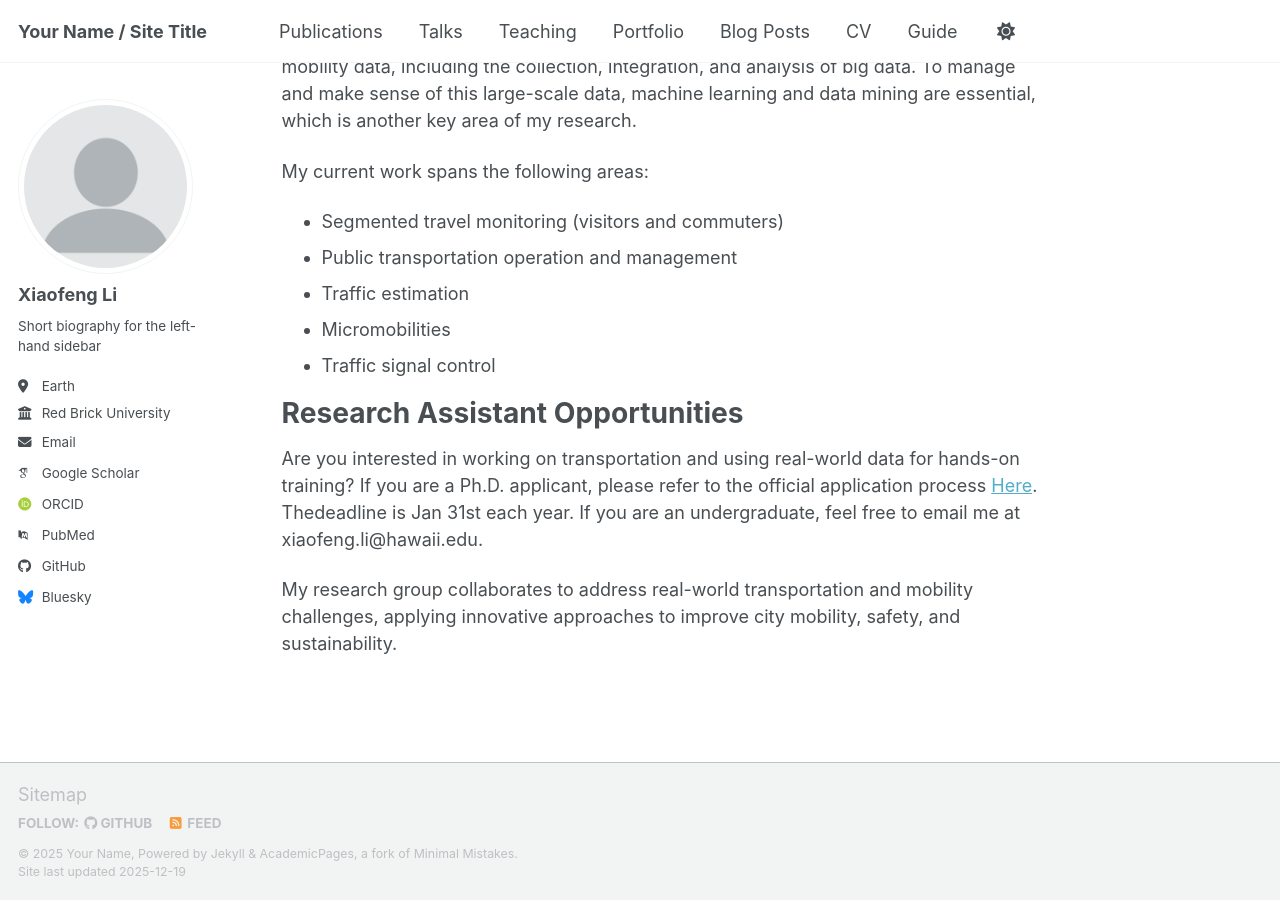
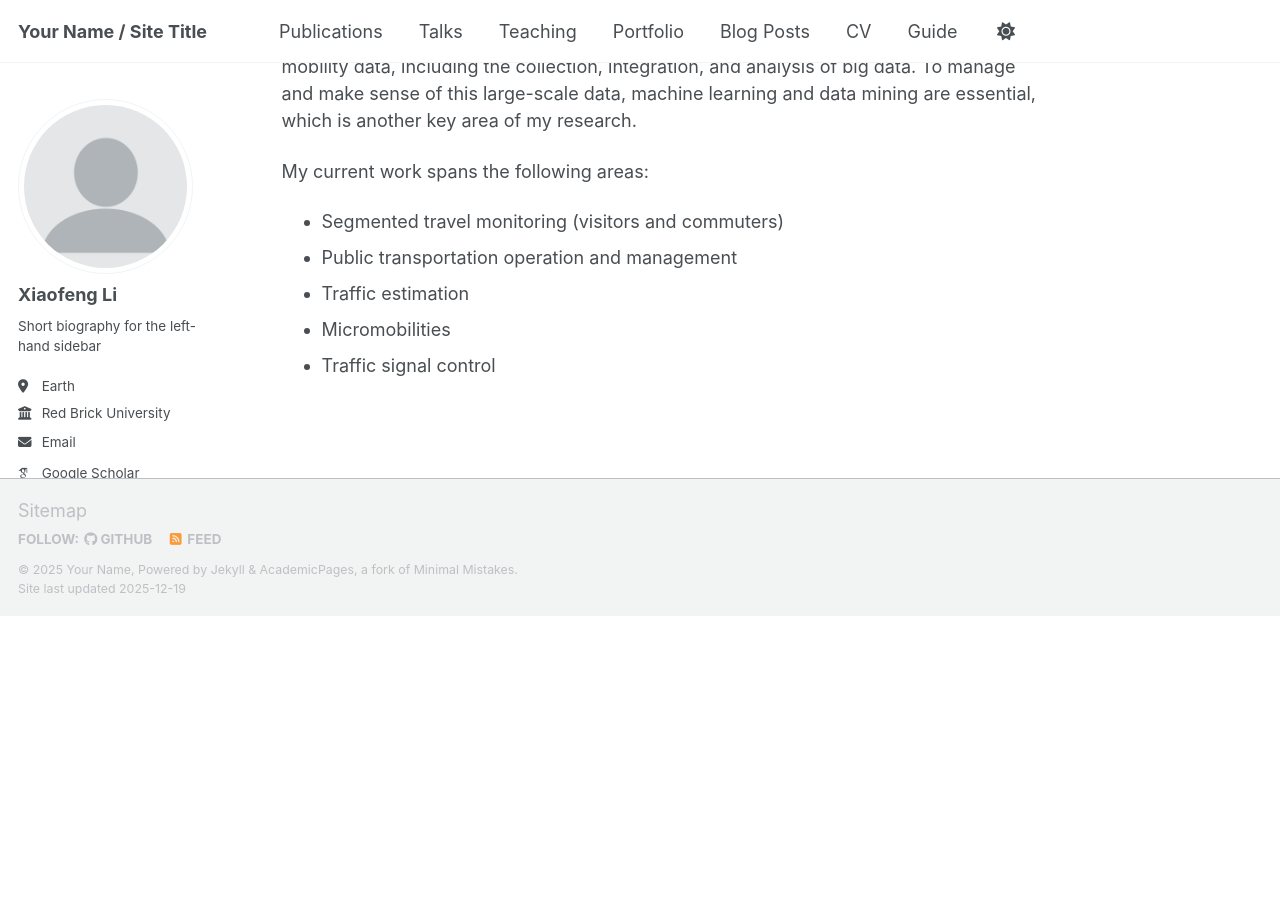
Before and after one commit to xiaofengli25/xiaofeng, a Jekyll site: the page built from _pages/about.md, in a window 1280 px wide and 900 px high, scrolled down 639 px. Built offline with Jekyll 4.4.1, drawn with Linux system fonts in a browser that asks for light colours; some web fonts are replaced; a script bundle is joined from its source files by our own code; library files that are not in the unit come from our copies; after the commit the page ends 1255 px from its top, so only the background shows below that.

Commit message:
Update about.md

```diff
--- a/_pages/about.md
+++ b/_pages/about.md
@@ -23,9 +23,3 @@ My current work spans the following areas:
 - Traffic estimation
 - Micromobilities
 - Traffic signal control
-
-Research Assistant Opportunities
-======
-Are you interested in working on transportation and using real-world data for hands-on training? If you are a Ph.D. applicant, please refer to the official application process [Here]([https://manoa.hawaii.edu](https://shidler.hawaii.edu/phd/apply)). Thedeadline is Jan 31st each year. If you are an undergraduate, feel free to email me at xiaofeng.li@hawaii.edu.
-
-My research group collaborates to address real-world transportation and mobility challenges, applying innovative approaches to improve city mobility, safety, and sustainability.
```
